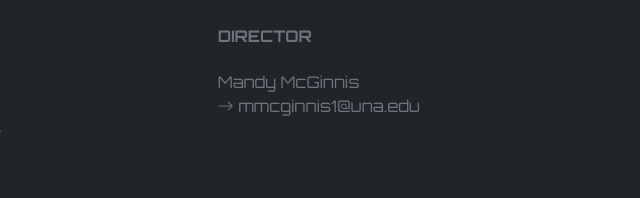
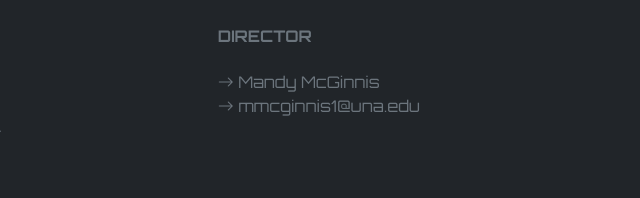
Before and after one commit to mmandelyn/juliette.jupiter, a plain HTML site: page index.html in a window 1280 px wide. Shown: the part 1403-1601 px from the top of the page, 640-1280 px from the left. Drawn offline with nearby package versions, Linux system fonts and the light colour scheme.

Commit message:
Update index.html

```diff
--- a/index.html
+++ b/index.html
@@ -94,7 +94,9 @@
           <!-- Contacts-->
           <div class="col-md-4 col-lg-3 col-xl-3 mx-auto mb-md-0 mb-4">
             <h6 class="text-uppercase fw-bold mb-4"> Director </h6>
-            <p> Mandy McGinnis <br>
+            <p>
+              <i class="bi bi-arrow-right"></i>
+              Mandy McGinnis <br>
               <i class="bi bi-arrow-right"></i>
               mmcginnis1@una.edu
             </p>
```
